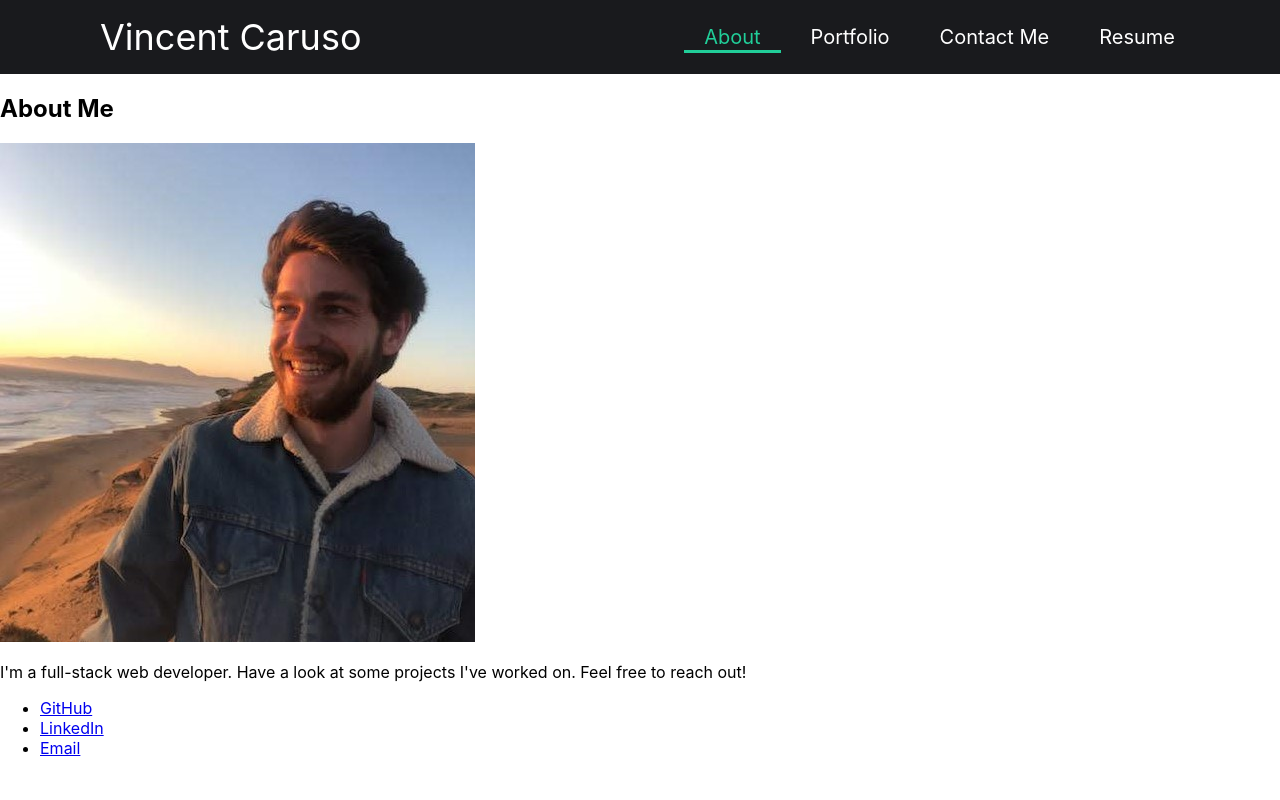
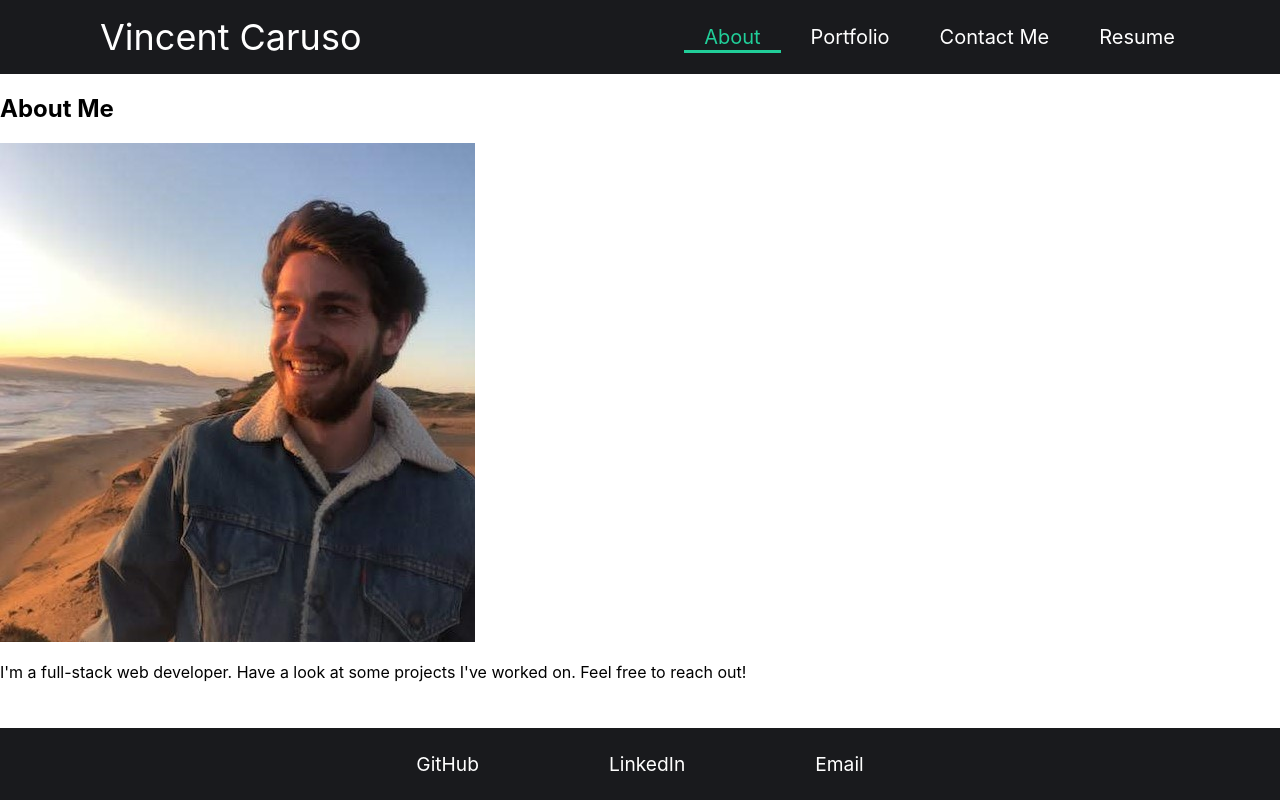
Before and after one commit to vcaruso0923/react-portfolio, a React (Create React App) app: page / in a window 1280 px wide. Built offline with nearby package versions, Linux system fonts and the light colour scheme.

Commit message:
Footer Styles

```diff
--- a/src/components/Footer/index.js
+++ b/src/components/Footer/index.js
@@ -3,13 +3,13 @@ import React from 'react';
 function Footer() {
 
     return (
-        <div>
+        <footer>
             <ul>
                 <li><a href="https://github.com/vcaruso0923">GitHub</a></li>
                 <li><a href="https://www.linkedin.com/in/vincent-caruso-978902121/">LinkedIn</a></li>
                 <li><a href="mailto:vincentCaruso97@gmail.com">Email</a></li>
             </ul>
-        </div>
+        </footer>
     );
 }
 
--- a/src/index.css
+++ b/src/index.css
@@ -92,3 +92,61 @@ header nav ul li:hover::after {
   right: 0;
   left: 0;
 }
+
+
+
+
+
+
+
+
+footer {
+  display: flex;
+  background-color: var(--primary-color);
+  justify-content: center;
+  position: fixed;
+  bottom: 0;
+  left: 0;
+  right: 0;
+}
+
+footer ul {
+  text-decoration: none;
+  list-style: none;
+  display: flex;
+  flex-wrap: wrap;
+  justify-content: space-evenly;
+  align-items: center;
+  padding: 0px 30px;
+  font-size: 1.5vw;
+}
+footer ul li {
+  padding: 5px;
+  margin: 0px 60px;
+  color: var(--secondary-color);
+  position: relative;
+}
+
+footer ul li a:hover{
+  color: var(--tertiary-color);
+}
+
+footer ul li::after {
+  border-top: 3px solid var(--tertiary-color);
+  content: "";
+  position: absolute;
+  right: 99%;
+  bottom: .04em;
+  left: 99%;
+  transition: .4s cubic-bezier(0, .5, 0, 1);
+}
+
+footer ul li:hover::after {
+  right: 0;
+  left: 0;
+}
+
+footer ul li a {
+  text-decoration: none;
+  color: var(--secondary-color);
+}
```
